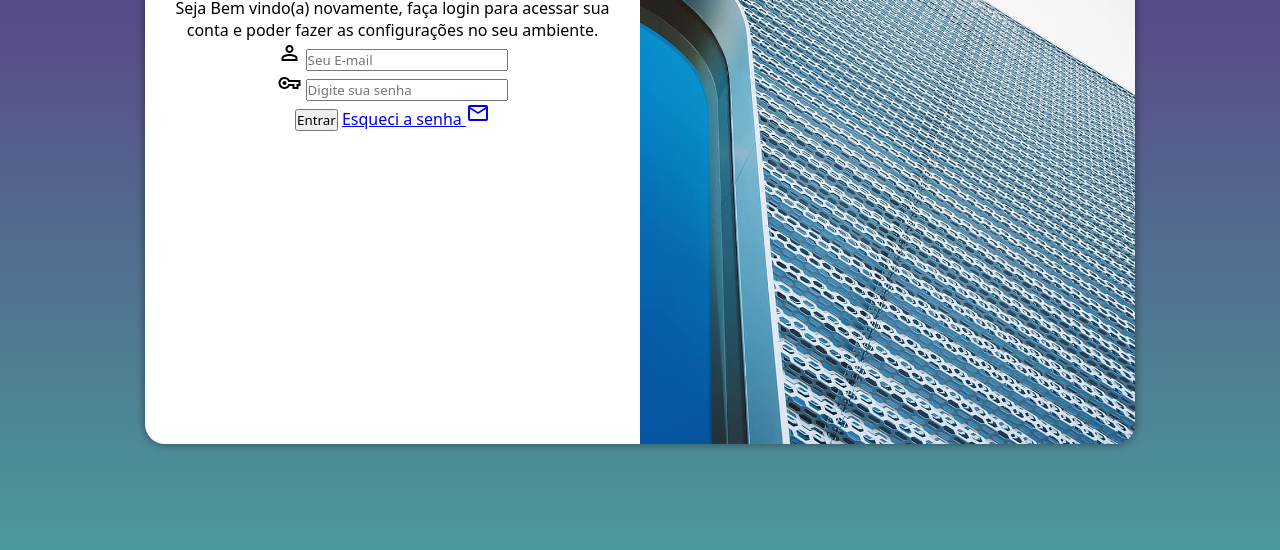
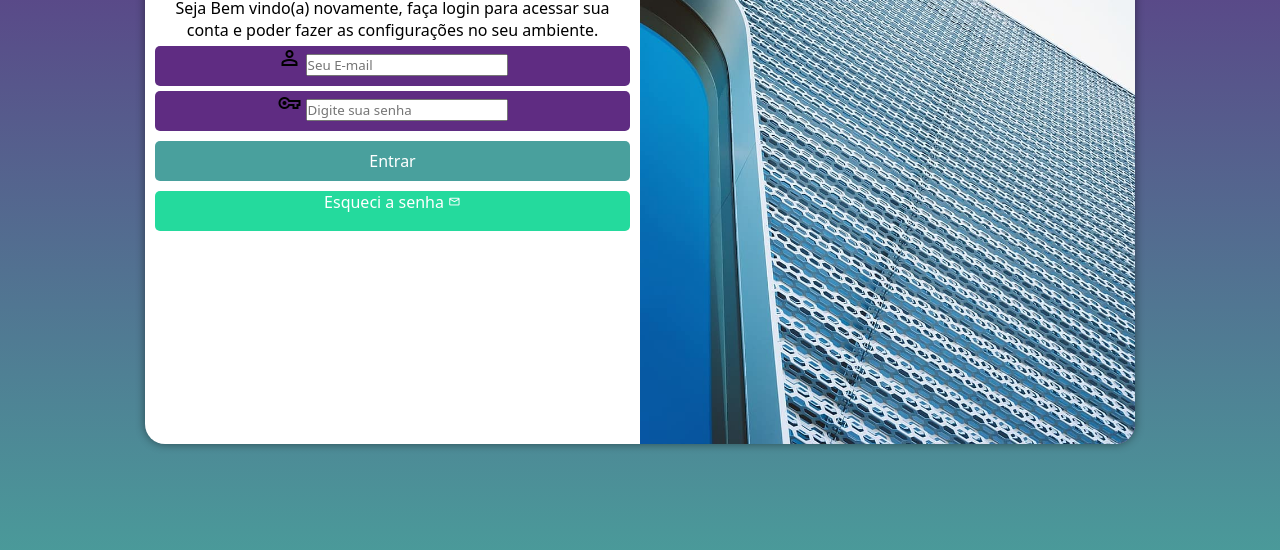
Before and after one commit to guilherme098775/Projeto-login, a plain HTML site: page index.html in a window 1280 px wide. Shown: the part 206-756 px from the top of the page. Drawn offline with nearby package versions, Linux system fonts and the light colour scheme.

Commit message:
formatação do formulario

```diff
--- a/estilos/Login.css
+++ b/estilos/Login.css
@@ -64,3 +64,55 @@ div#form {
 div#form > p {
     font-size: 0.8em;
 }
+
+form > div.campo {
+    background-color: #5f2c82;
+    width: 100%;
+    display: block;
+    height: 40px;
+    border-radius: 5px;
+    margin: 5px 0;
+}
+
+div.campo > label {
+    display: none;
+}
+
+form > input[type=submit] {
+    display: block;
+    font-size: 1em;
+    width: 100%;
+    height: 40px;
+    background-color: #49a09d;
+    color: white;
+    border: none;
+    border-radius: 5px;
+    margin-top: 10px;
+}
+
+form > input[type=submit]:hover {
+    background-color: #2f6866;
+    cursor: pointer;
+}
+
+form > a.botao {
+    display: block;
+    text-align: center;
+    font-size: 1em;
+    width: 100%;
+    height: 40px;
+    background-color: rgb(36, 218, 157);
+    color: white;
+    border-radius: 5px;
+    text-decoration: none;
+    margin-top: 10px;
+}
+
+form > a.botao:hover {
+     background-color: rgb(56, 114, 95);
+}
+
+form > a.botao > span {
+    font-size: 0.8em;
+
+}
--- a/index.html
+++ b/index.html
@@ -29,7 +29,7 @@
                         <label for="isenha"></label>
                     </div>
                     <input type="submit" value="Entrar">
-                    <a href="esqueci.html">Esqueci a senha  <span class="material-symbols-outlined">mail</span></a>
+                    <a href="esqueci.html" class="botao">Esqueci a senha  <span class="material-symbols-outlined">mail</span></a>
                 </form>
             </div>
         </section>
```
